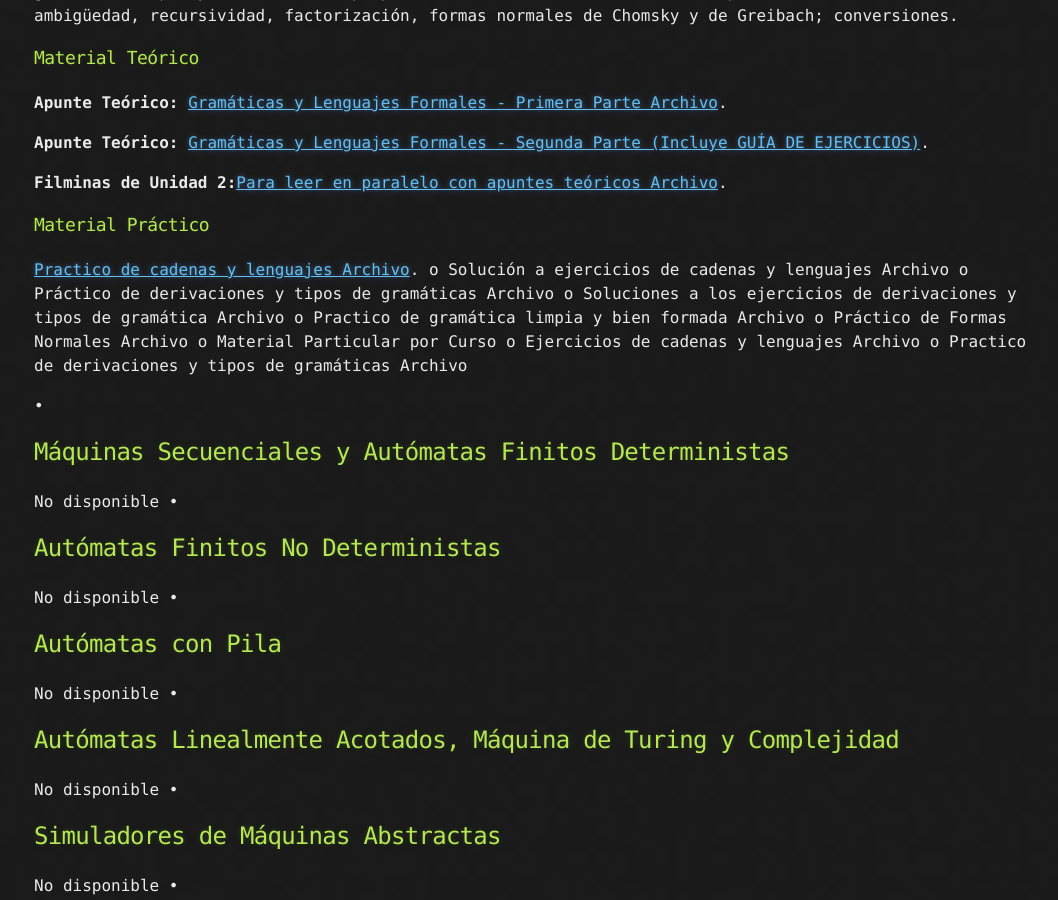
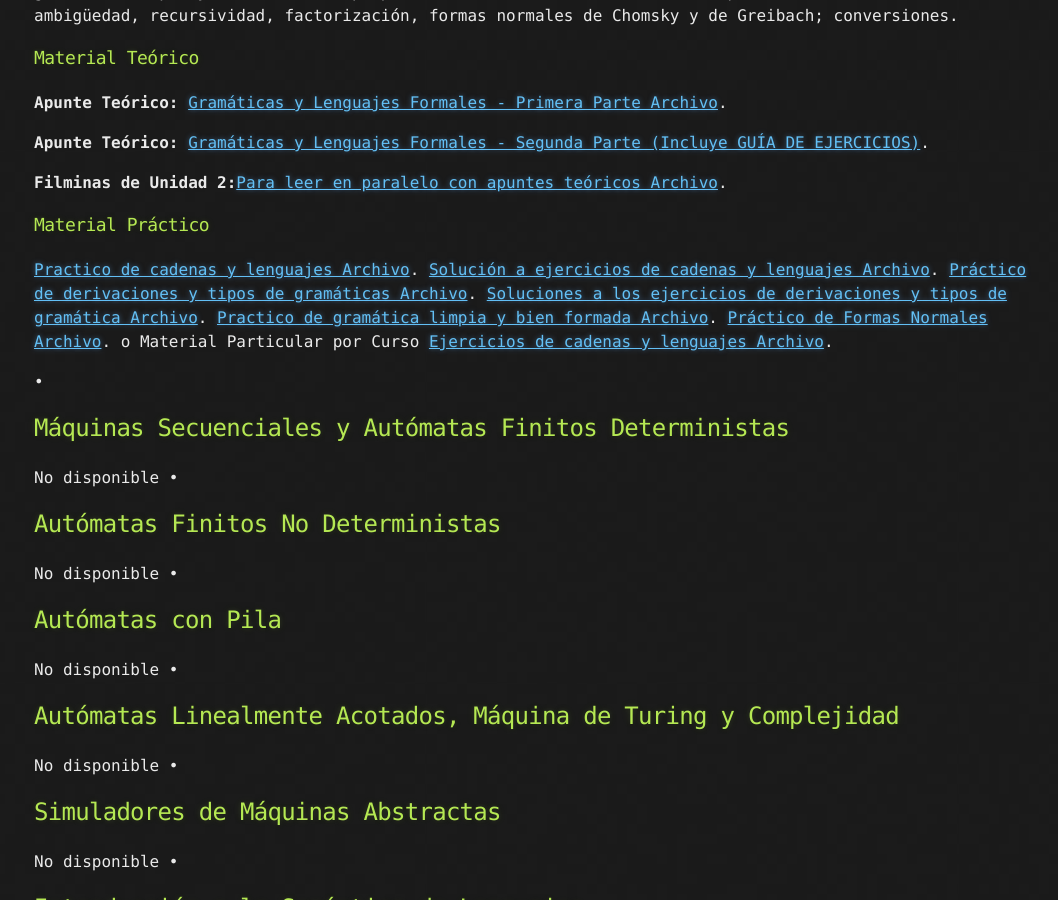
Before and after one commit to Ismael0351/utnfrcssl, a Jekyll site: the page built from index.md, in a window 1280 px wide and 900 px high, scrolled down 913 px. Shown: the whole window, without its empty margins (106-1164 px from the left). Built offline with Jekyll 4.4.1, drawn with Linux system fonts in a browser that asks for light colours; our own code applies the rules of GitHub Pages for plain Markdown files.

Commit message:
Update index.md

```diff
--- a/index.md
+++ b/index.md
@@ -27,15 +27,15 @@ Introducción a la Lingüística Matemática: símbolos, alfabetos, palabras y l
 
 
 ### 	Material Práctico
-<a href="https://www.dropbox.com/s/ax0ubbohc36skqw/Ejercicios%20de%20cadenas%20y%20lenguajes.pdf?dl=0" target="_blank">Practico de cadenas y lenguajes Archivo</a>.
-o	 Solución a ejercicios de cadenas y lenguajes Archivo
-o	 Práctico de derivaciones y tipos de gramáticas Archivo
-o	 Soluciones a los ejercicios de derivaciones y tipos de gramática Archivo
-o	 Practico de gramática limpia y bien formada Archivo
-o	 Práctico de Formas Normales Archivo
+<a href="https://drive.google.com/file/d/1TlV0eMZ2MQYa34dl13Ynb6MgHmDXaPh_/view?usp=sharing" target="_blank">Practico de cadenas y lenguajes Archivo</a>.
+<a href="https://drive.google.com/file/d/1LHadOW2NNhU4JFCeQ6RwI3SHhBM87Tzs/view?usp=sharing" target="_blank">Solución a ejercicios de cadenas y lenguajes Archivo</a>.
+<a href="https://drive.google.com/file/d/1LHadOW2NNhU4JFCeQ6RwI3SHhBM87Tzs/view?usp=sharing" target="_blank">Práctico de derivaciones y tipos de gramáticas Archivo</a>.
+<a href="https://drive.google.com/file/d/1RrR1IGxHB-1mSnJ0d_3k5_GlghxWZT0w/view?usp=sharing" target="_blank">Soluciones a los ejercicios de derivaciones y tipos de gramática Archivo</a>.
+<a href="https://drive.google.com/file/d/1CsrRtO1YkPVc_5yqKsIzL-vC2zUHfC4n/view?usp=sharing" target="_blank">Practico de gramática limpia y bien formada Archivo</a>.
+<a href="https://drive.google.com/file/d/1DsxUIKB3qlPo4GiBdwIy7537tsLDNW3q/view?usp=sharing" target="_blank">Práctico de Formas Normales Archivo</a>.
 o	Material Particular por Curso
-o	 Ejercicios de cadenas y lenguajes Archivo
-o	 Practico de derivaciones y tipos de gramáticas Archivo
+<a href="https://drive.google.com/file/d/16Djx1-9rIet998S2iDpudRHjYZ-kwbVm/view?usp=sharing" target="_blank">Ejercicios de cadenas y lenguajes Archivo</a>.
+
 
 •
 ## Máquinas Secuenciales y Autómatas Finitos Deterministas
```
